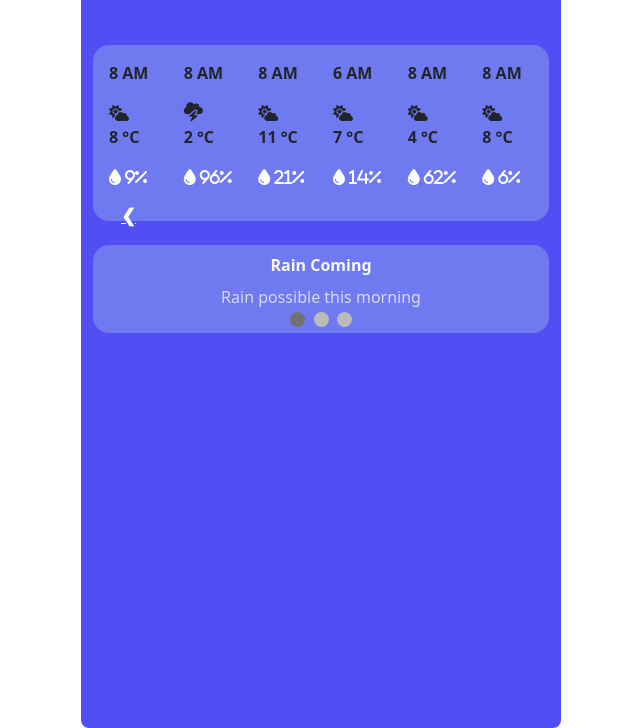
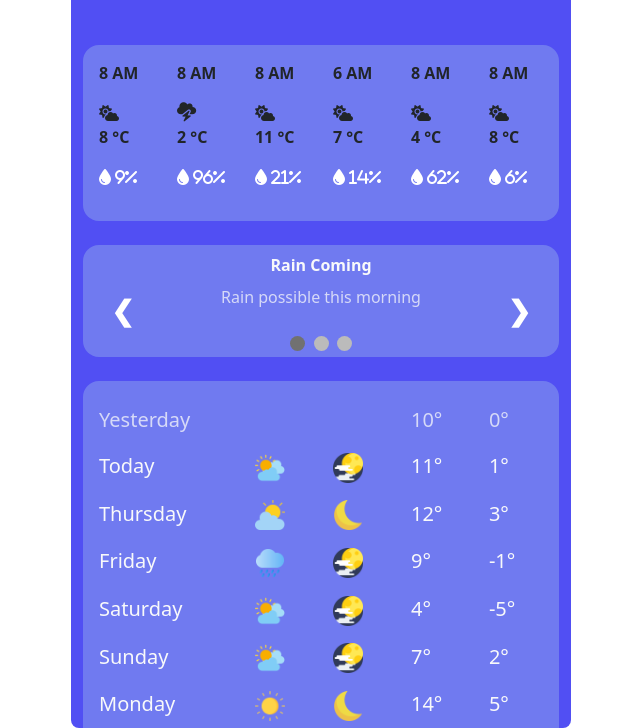
Before and after one commit to CostinVE/Weather-App-Project, a plain HTML site: page index.html in a window 1280 px wide. Shown: the part 192-920 px from the top of the page, without its empty margins (319-959 px from the left). Drawn offline with nearby package versions, Linux system fonts and the light colour scheme.

Commit message:
Update am mai adaugat niste design

```diff
--- a/index.html
+++ b/index.html
@@ -9,24 +9,29 @@
      <title>Document</title>
      <style>.prev, .next {
     cursor: pointer;
-    position: absolute;
-    top: 50%;
     width: auto;
     padding: 16px;
-    margin-top: -22px;
+    margin-top: -36px;
     color: white;
     font-weight: bold;
-    font-size: 18px;
+    font-size: 28px;
     transition: 0.6s ease;
     border-radius: 0 3px 3px 0;
     user-select: none;
+    text-decoration: none;
   }
+.img{
+    height: 30px;
+}
 
 
 .next {
-    right: 0;
+    float: right;
     border-radius: 3px 0 0 3px;
   }
+.prev{
+    float: left;
+}
 
 
 .dot {
@@ -55,7 +60,7 @@
   }</style>
 </head>
 <body>
-    <div class="container-fluid rounded-3" style="width: 480px; height: 920px; overflow: auto; background-color: hsl(241, 87%, 63%);">
+    <div class="container-fluid rounded-3" style="width: 500px; height: 920px; overflow: auto; background-color: hsl(241, 87%, 63%);">
         <br>
     <i class="fa-solid fa-bars" style="font-size: xx-large; color: #ffffff;"></i>
     <div class="container d-flex flex-column  text-light text-center my-5"> <h2>10 °C</h2>
@@ -108,11 +113,11 @@
         </div>
         <!-- Slide fade -->
         <div class="mySlides">
-            <div class="d-flex flex-column text-center text-light"><p class="fw-bold my-2">Sunny Coming</p><p class="opacity-75 m-0">Rain possible this morning</p></div>
+            <div class="d-flex flex-column text-center text-light"><p class="fw-bold my-2">It may be slippery!</p><p class="opacity-75 m-0">Snow likely to continue until 7PM</p></div>
             </div>
         <!-- Slide fade -->
         <div class="mySlides">
-            <div class="d-flex flex-column text-center text-light"><p class="fw-bold my-2">Rain Coming</p><p class="opacity-75 m-0">Rain possible this morning</p></div>
+            <div class="d-flex flex-column text-center text-light my"><p class="fw-bold my-2">Tommorow's Temperature</p><p class="opacity-75 m-0">Almost the same as today</p></div>
             </div>
         <!-- Slide fade -->
 
@@ -120,17 +125,76 @@
         <a class="prev" onclick="plusSlides(-1)">❮</a>
         <a class="next" onclick="plusSlides(1)">❯</a>
 
-        <div style="text-align:center">
+
+        <div style="text-align:center; margin-top: 1.5em;">
             <span class="dot" onclick="currentSlide(1)"></span>
             <span class="dot" onclick="currentSlide(2)"></span>
             <span class="dot" onclick="currentSlide(3)"></span>
           </div>
 
     </div>
+<!-- Container Div Alerts-->
 
-</div>
-<!-- Container Div -->
+     <div class="container d-flex flex-column my-3 rounded-4 fs-5 p-3"style="background-color: rgba(161, 190, 233, 0.39);">
+        <div class="row row cols 6 text-light my-2 fw-medium opacity-75">
+            <div class="col-2">Yesterday</div>
+            <div class="col-2"></div>
+            <div class="col-2"></div>
+            <div class="col-2"></div>
+            <div class="col-2">10°</div>
+            <div class="col-2">0°</div>
+        </div>
+        <div class="row row cols 6 text-light my-2 fw-medium">
+            <div class="col-2">Today</div>
+            <div class="col-2"></div>
+            <div class="col-2"><img class="img" src="assets/cloudy-day.png"></div>
+            <div class="col-2"><img class="img" src="assets/moon.png"></div>
+            <div class="col-2">11°</div>
+            <div class="col-2">1°</div>
+        </div>
+        <div class="row row cols 6 text-light my-2 fw-medium">
+            <div class="col-2">Thursday</div>
+            <div class="col-2"></div>
+            <div class="col-2"><img class="img" src="assets/cloudy.png"></div>
+            <div class="col-2"><img class="img" src="assets/crescent-moon.png"></div>
+            <div class="col-2">12°</div>
+            <div class="col-2">3°</div>
+        </div>
+        <div class="row row cols 6 text-light my-2 fw-medium">
+            <div class="col-2">Friday</div>
+            <div class="col-2"></div>
+            <div class="col-2"><img class="img" src="assets/heavy-rain.png"></div>
+            <div class="col-2"><img class="img" src="assets/moon.png"></div>
+            <div class="col-2">9°</div>
+            <div class="col-2">-1°</div>
+        </div>
+        <div class="row row cols 6 text-light my-2 fw-medium">
+            <div class="col-2">Saturday</div>
+            <div class="col-2"></div>
+            <div class="col-2"><img class="img" src="assets/cloudy-day.png"></div>
+            <div class="col-2"><img class="img" src="assets/moon.png"></div>
+            <div class="col-2">4°</div>
+            <div class="col-2">-5°</div>
+        </div>
+        <div class="row row cols 6 text-light my-2 fw-medium">
+            <div class="col-2">Sunday</div>
+            <div class="col-2"></div>
+            <div class="col-2"><img class="img" src="assets/cloudy-day.png"></div>
+            <div class="col-2"><img class="img" src="assets/moon.png"></div>
+            <div class="col-2">7°</div>
+            <div class="col-2">2°</div>
+        </div>
+        <div class="row row cols 6 text-light my-2 fw-medium">
+            <div class="col-2">Monday</div>
+            <div class="col-2"></div>
+            <div class="col-2"><img class="img" src="assets/sun.png"></div>
+            <div class="col-2"><img class="img" src="assets/crescent-moon.png"></div>
+            <div class="col-2">14°</div>
+            <div class="col-2">5°</div>
+        </div>
 
+
+     </div>
     <script src="fetch.js"></script>
     <script src= "javascript.js"></script>
     <script src="https://cdn.jsdelivr.net/npm/bootstrap@5.3.2/dist/js/bootstrap.bundle.min.js" integrity="sha384-C6RzsynM9kWDrMNeT87bh95OGNyZPhcTNXj1NW7RuBCsyN/o0jlpcV8Qyq46cDfL" crossorigin="anonymous"></script>
```
Also changed, not shown: assets/cloudy-day.png (added), assets/cloudy.png (added), assets/crescent-moon.png (added), assets/heavy-rain.png (added), assets/moon.png (added), assets/sun.png (added).
